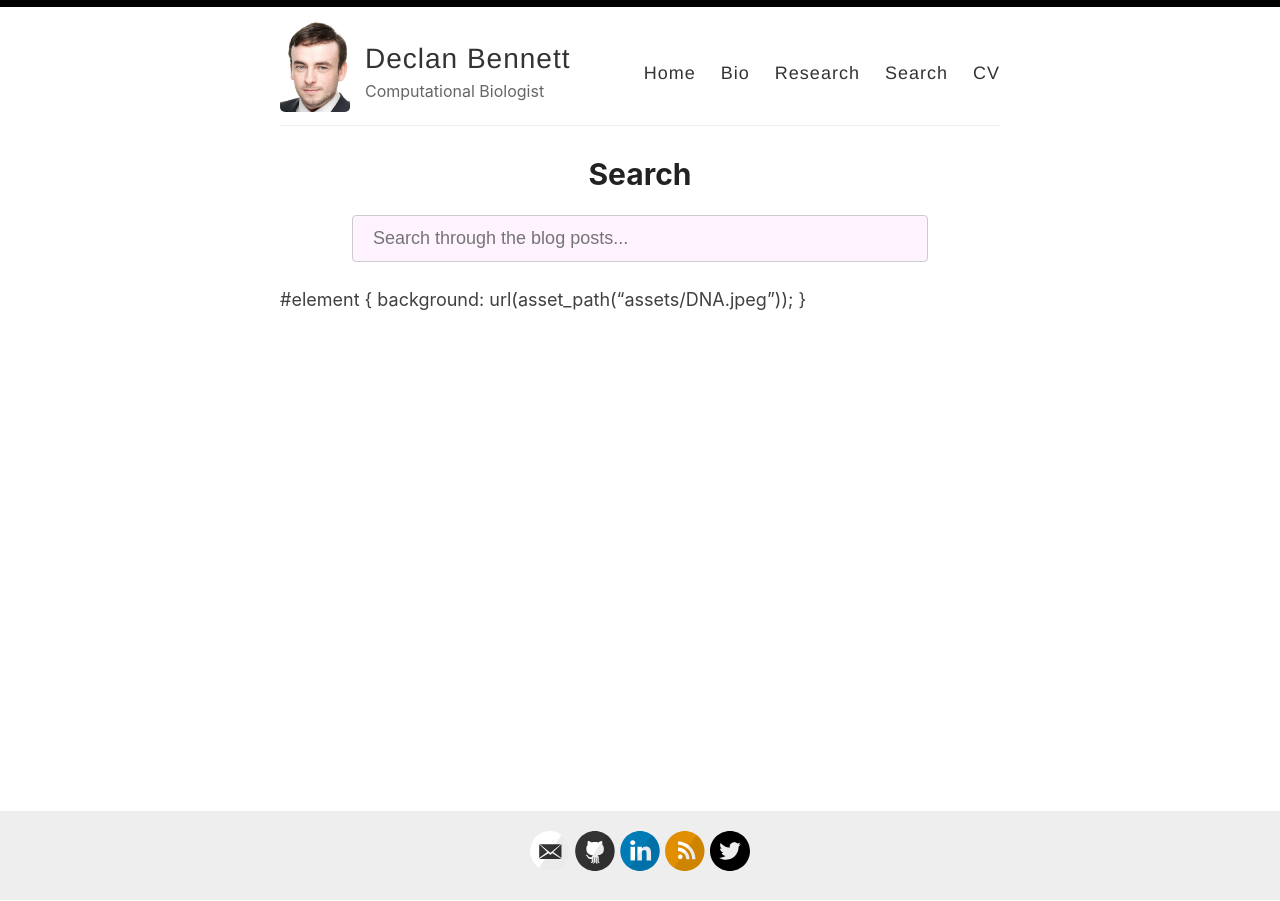
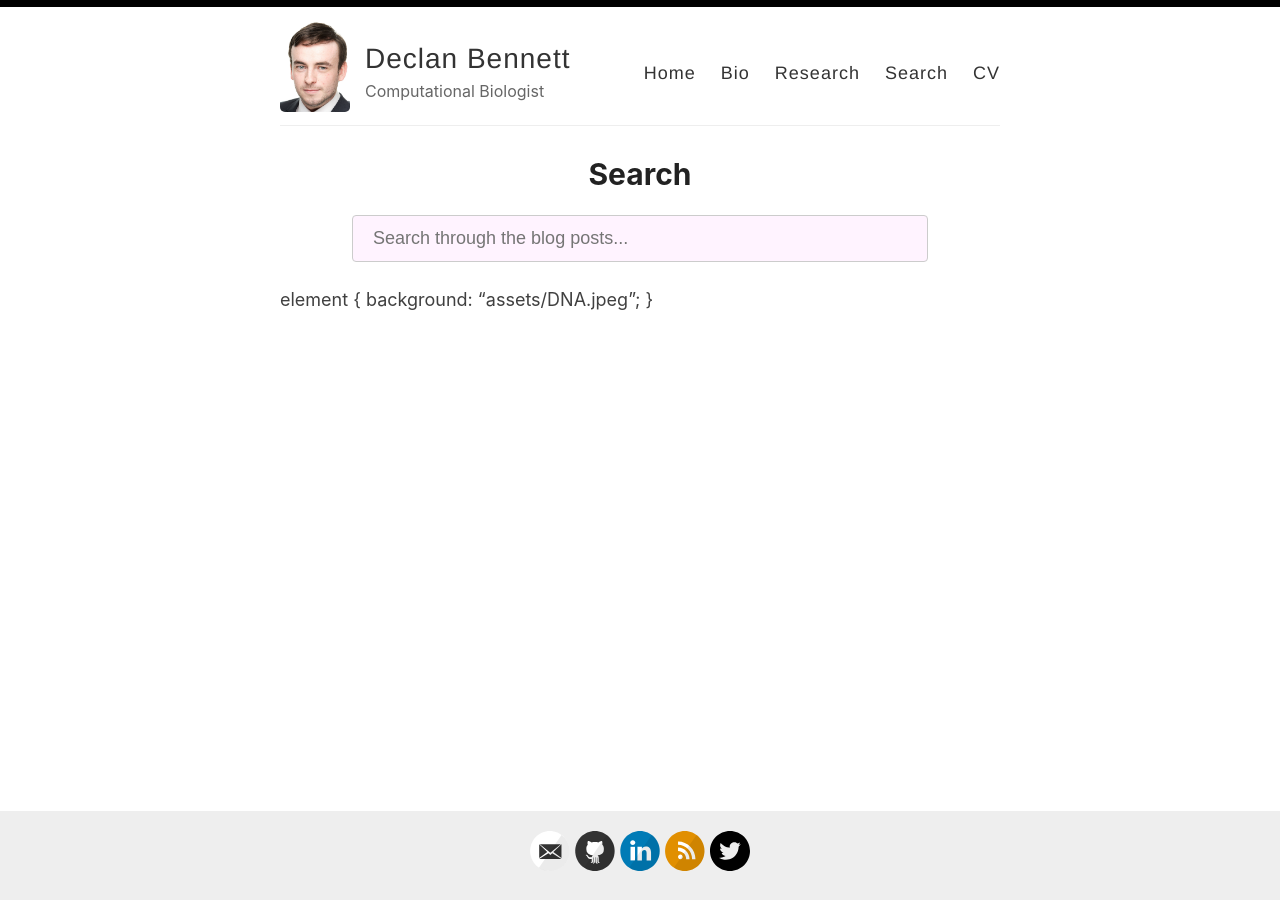
Before and after one commit to declan93/declan93.github.io, a Jekyll site: the page built from _pages/search.md, in a window 1280 px wide. Built offline with Jekyll 4.4.1, drawn with Linux system fonts in a browser that asks for light colours.

Commit message:
Update search.md

```diff
--- a/_pages/search.md
+++ b/_pages/search.md
@@ -20,4 +20,4 @@ permalink: /search/
     });
 </script>
 
-#element { background: url(asset_path("assets/DNA.jpeg")); }
+element { background: "{{ site.baseurl }}assets/DNA.jpeg"; }
```
